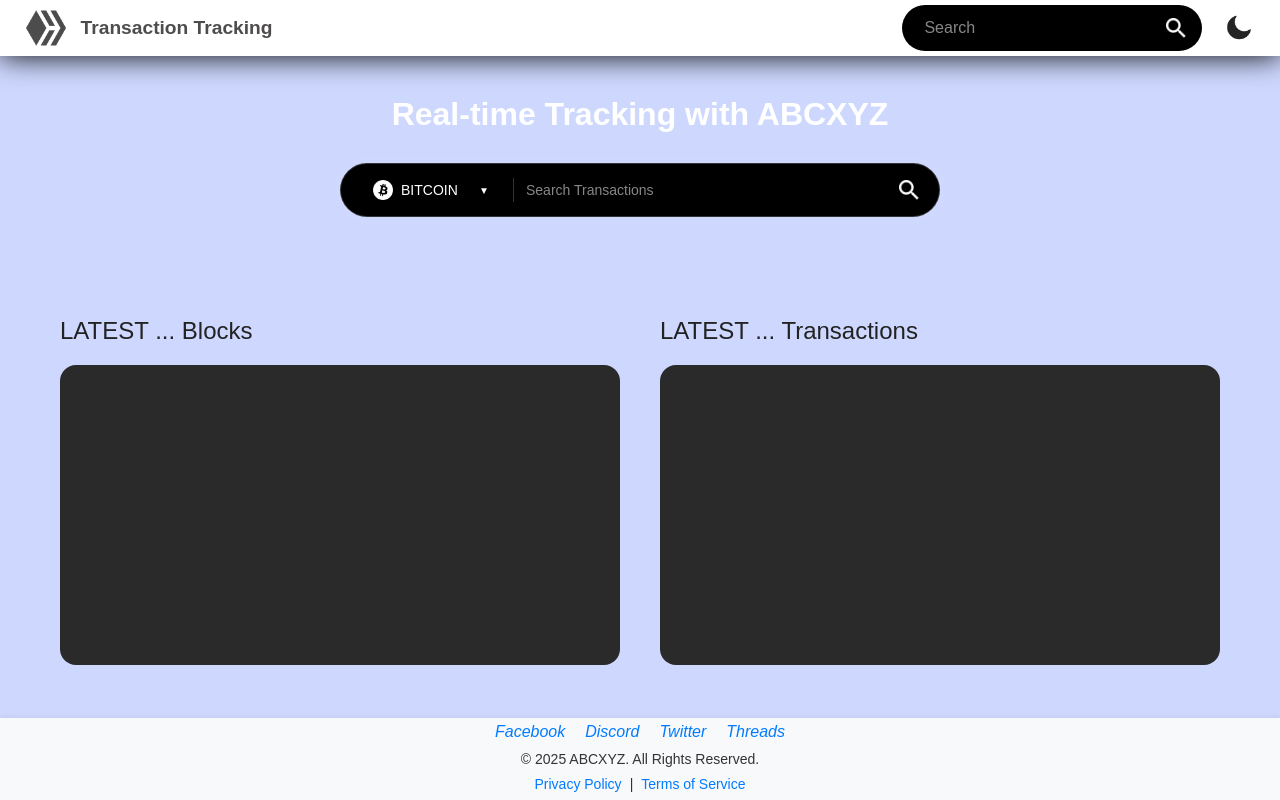
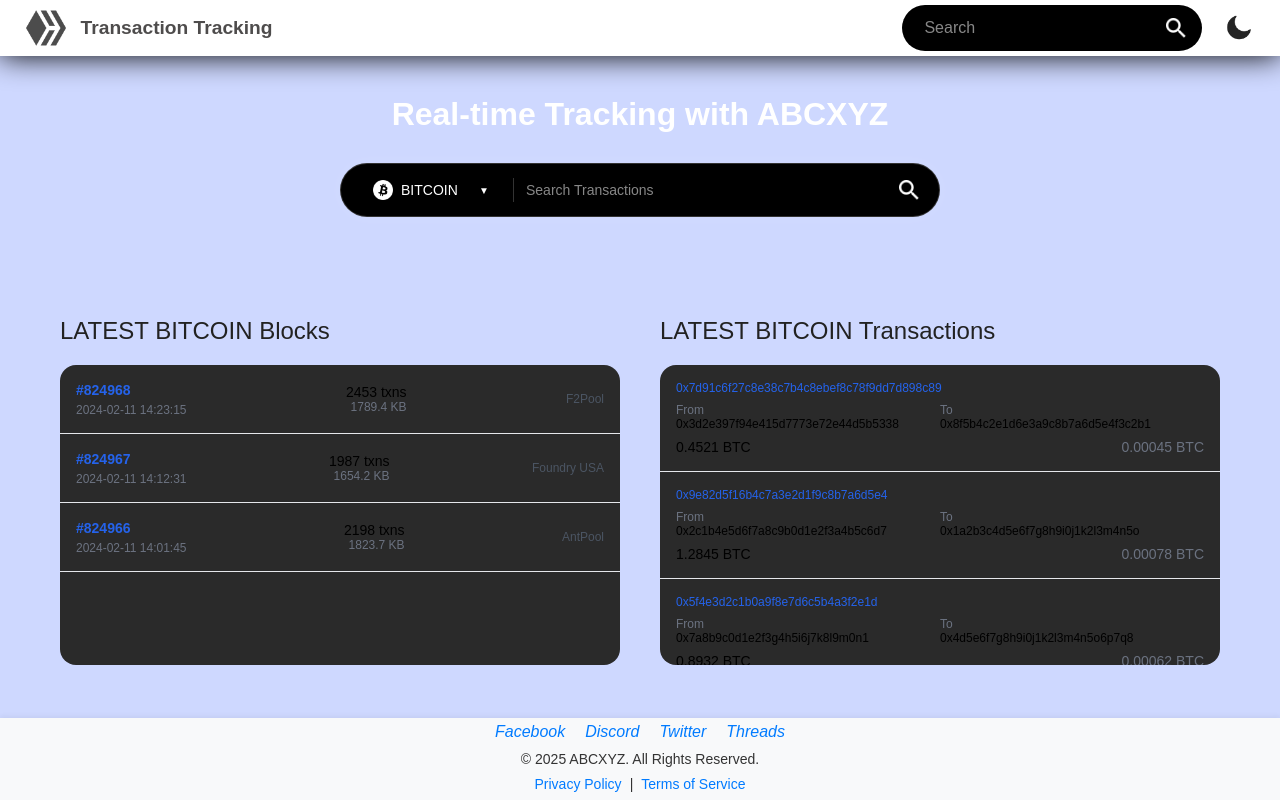
Before and after one commit to quoctuan1111/Transaction-Tracking, a React (Vite) app: page / in a window 1280 px wide. Built offline with nearby package versions, Linux system fonts and the light colour scheme.

Commit message:
add informations

```diff
--- /dev/null
+++ b/src/components/BlockchainComponents.css
@@ -0,0 +1,161 @@
+/* Block styles */
+.block-item {
+    padding: 1rem;
+    border-bottom: 1px solid rgba(229, 231, 235);
+    transition: background-color 0.2s;
+}
+
+
+
+.block-content {
+    display: flex;
+    justify-content: space-between;
+    align-items: center;
+}
+
+.block-number {
+    font-size: 0.875rem;
+    font-weight: 600;
+    color: #2563eb;
+}
+
+.dark .block-number {
+    color: #60a5fa;
+}
+
+.block-timestamp {
+    font-size: 0.75rem;
+    color: #6b7280;
+    margin-top: 0.25rem;
+}
+
+.dark .block-timestamp {
+    color: #9ca3af;
+}
+
+.block-stats {
+    text-align: right;
+}
+
+.block-transactions {
+    font-size: 0.875rem;
+}
+
+.block-size {
+    font-size: 0.75rem;
+    color: #6b7280;
+}
+
+.block-miner {
+    text-align: right;
+    font-size: 0.75rem;
+    color: #4b5563;
+    text-overflow: ellipsis;
+    overflow: hidden;
+    white-space: nowrap;
+}
+
+.dark .block-miner {
+    color: #d1d5db;
+}
+
+/* Transaction styles */
+.transaction-item {
+    padding: 1rem;
+    border-bottom: 1px solid rgba(229, 231, 235);
+    transition: background-color 0.2s;
+}
+
+
+
+.transaction-content {
+    display: flex;
+    flex-direction: column;
+    gap: 0.5rem;
+}
+
+.transaction-hash {
+    font-size: 0.75rem;
+    color: #2563eb;
+    text-overflow: ellipsis;
+    overflow: hidden;
+    white-space: nowrap;
+}
+
+.dark .transaction-hash {
+    color: #60a5fa;
+}
+
+.transaction-addresses {
+    display: flex;
+    justify-content: space-between;
+    align-items: center;
+}
+
+.address-container {
+    flex: 1;
+}
+
+.address-label {
+    font-size: 0.75rem;
+    color: #6b7280;
+}
+
+.dark .address-label {
+    color: #9ca3af;
+}
+
+.address {
+    font-size: 0.75rem;
+    text-overflow: ellipsis;
+    overflow: hidden;
+    white-space: nowrap;
+}
+
+.transaction-details {
+    display: flex;
+    justify-content: space-between;
+    align-items: center;
+    font-size: 0.875rem;
+}
+
+.transaction-value {
+    font-weight: 500;
+}
+
+.transaction-fee {
+    color: #6b7280;
+}
+
+.dark .transaction-fee {
+    color: #9ca3af;
+}
+
+/* Scrollable container styles */
+.scrollable-container {
+    height: 100%;
+    overflow-y: auto;
+}
+
+/* Responsive adjustments */
+@media (max-width: 768px) {
+    .block-content,
+    .transaction-addresses {
+        flex-direction: column;
+        align-items: flex-start;
+        gap: 0.5rem;
+    }
+
+    .block-stats,
+    .block-miner {
+        text-align: left;
+    }
+
+    .address-container {
+        width: 100%;
+    }
+
+    .address-container:last-child {
+        text-align: left;
+    }
+}
--- a/src/components/MainContent.jsx
+++ b/src/components/MainContent.jsx
@@ -1,42 +1,98 @@
 import React, { useState } from "react";
 import "./MainContent.css";
+import "./BlockchainComponents.css";
 import search_icon_light from "../assets/search-w.png";
 import search_icon_dark from "../assets/search-b.png";
 import btc_dark from "../assets/btc-black.png";
 import eth_dark from "../assets/eth-black.png";
 import ltc_dark from "../assets/ltc-black.png";
-import doge_dark from "../assets/doge-black.png"
+import doge_dark from "../assets/doge-black.png";
 import btc_light from "../assets/btc.png";
 import eth_light from "../assets/eth.png";
 import ltc_light from "../assets/ltc.png";
-import doge_light from "../assets/doge.png"
+import doge_light from "../assets/doge.png";
+
+const Block = ({ number, timestamp, transactions, size, miner }) => (
+    <div className="block-item">
+        <div className="block-content">
+            <div>
+                <span className="block-number">#{number}</span>
+                <div className="block-timestamp">{timestamp}</div>
+            </div>
+            <div className="block-stats">
+                <div className="block-transactions">{transactions} txns</div>
+                <div className="block-size">{size} KB</div>
+            </div>
+            <div className="block-miner">
+                {miner}
+            </div>
+        </div>
+    </div>
+);
+
+const Transaction = ({ hash, from, to, value, fee }) => (
+    <div className="transaction-item">
+        <div className="transaction-content">
+            <div className="transaction-hash">{hash}</div>
+            <div className="transaction-addresses">
+                <div className="address-container">
+                    <div className="address-label">From</div>
+                    <div className="address">{from}</div>
+                </div>
+                <div className="address-container">
+                    <div className="address-label">To</div>
+                    <div className="address">{to}</div>
+                </div>
+            </div>
+            <div className="transaction-details">
+                <span className="transaction-value">{value} BTC</span>
+                <span className="transaction-fee">{fee} BTC</span>
+            </div>
+        </div>
+    </div>
+);
 
 const MainContent = ({ theme }) => {
     const [isOpen, setIsOpen] = useState(false);
     const [selectedCrypto, setSelectedCrypto] = useState('BITCOIN');
 
-    const cryptoOptions = [
+    // Sample data for blocks
+    const blocks = [
+        { number: 824968, timestamp: "2024-02-11 14:23:15", transactions: 2453, size: 1789.4, miner: "F2Pool" },
+        { number: 824967, timestamp: "2024-02-11 14:12:31", transactions: 1987, size: 1654.2, miner: "Foundry USA" },
+        { number: 824966, timestamp: "2024-02-11 14:01:45", transactions: 2198, size: 1823.7, miner: "AntPool" },
+    ];
+
+    // Sample data for transactions
+    const transactions = [
         {
-            name: 'BITCOIN',
-            iconLight: btc_light,
-            iconDark: btc_dark
+            hash: "0x7d91c6f27c8e38c7b4c8ebef8c78f9dd7d898c89",
+            from: "0x3d2e397f94e415d7773e72e44d5b5338",
+            to: "0x8f5b4c2e1d6e3a9c8b7a6d5e4f3c2b1",
+            value: "0.4521",
+            fee: "0.00045"
         },
         {
-            name: 'ETHEREUM',
-            iconLight: eth_light,
-            iconDark: eth_dark
+            hash: "0x9e82d5f16b4c7a3e2d1f9c8b7a6d5e4",
+            from: "0x2c1b4e5d6f7a8c9b0d1e2f3a4b5c6d7",
+            to: "0x1a2b3c4d5e6f7g8h9i0j1k2l3m4n5o",
+            value: "1.2845",
+            fee: "0.00078"
         },
         {
-            name: 'LITECOIN',
-            iconLight: ltc_light,
-            iconDark: ltc_dark
-        },
+            hash: "0x5f4e3d2c1b0a9f8e7d6c5b4a3f2e1d",
+            from: "0x7a8b9c0d1e2f3g4h5i6j7k8l9m0n1",
+            to: "0x4d5e6f7g8h9i0j1k2l3m4n5o6p7q8",
+            value: "0.8932",
+            fee: "0.00062"
+        }
+    ];
 
-        {
-            name: 'DOGECOIN',
-            iconLight: doge_light,
-            iconDark: doge_dark
-        }
+    const cryptoOptions = [
+        { name: 'BITCOIN', iconLight: btc_light, iconDark: btc_dark },
+        { name: 'ETHEREUM', iconLight: eth_light, iconDark: eth_dark },
+        { name: 'LITECOIN', iconLight: ltc_light, iconDark: ltc_dark },
+        { name: 'DOGECOIN', iconLight: doge_light, iconDark: doge_dark }
     ];
 
     const handleSelect = (option) => {
@@ -59,7 +115,6 @@ const MainContent = ({ theme }) => {
         <div className="main-container">
             <div className="search-section">
                 <h1>Real-time Tracking with ABCXYZ</h1>
-
                 <div className="search-trans">
                     <div className="dropdown">
                         <button
@@ -105,16 +160,24 @@ const MainContent = ({ theme }) => {
 
             <div className="latest-sections">
                 <div className="latest-section">
-                    <h2>LATEST ... Blocks</h2>
+                    <h2>LATEST {selectedCrypto} Blocks</h2>
                     <div className="latest-box">
-                        <div className="placeholder-content"></div>
+                        <div className="scrollable-container">
+                            {blocks.map((block) => (
+                                <Block key={block.number} {...block} />
+                            ))}
+                        </div>
                     </div>
                 </div>
 
                 <div className="latest-section">
-                    <h2>LATEST ... Transactions</h2>
+                    <h2>LATEST {selectedCrypto} Transactions</h2>
                     <div className="latest-box">
-                        <div className="placeholder-content"></div>
+                        <div className="scrollable-container">
+                            {transactions.map((transaction) => (
+                                <Transaction key={transaction.hash} {...transaction} />
+                            ))}
+                        </div>
                     </div>
                 </div>
             </div>
```
